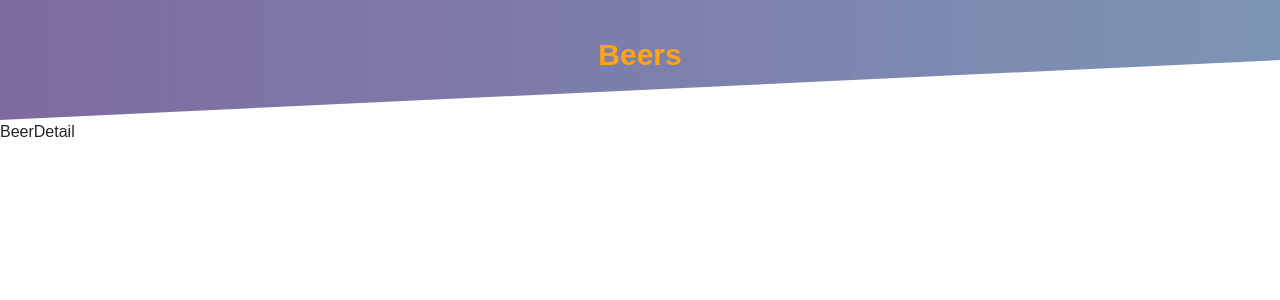
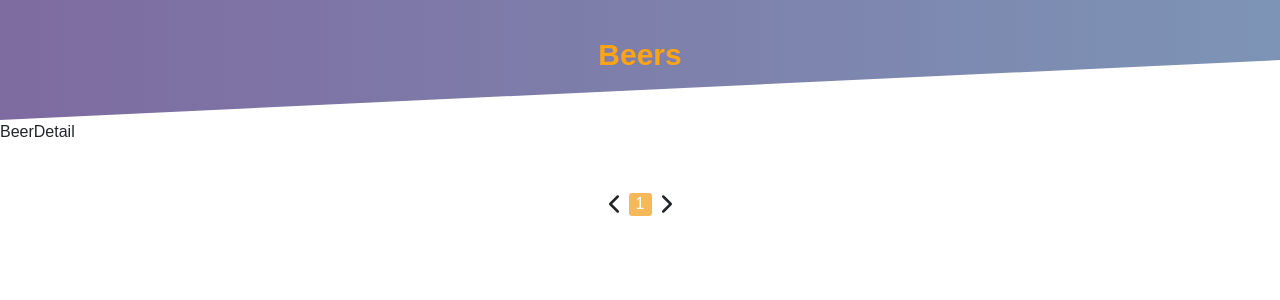
Before and after one commit to grekuu/BeerProject, a React (Create React App) app: page /details/1 in a window 1280 px wide. Shown: the top 300 px of the page. Built offline with nearby package versions, Linux system fonts and the light colour scheme.

Commit message:
feat(Footer): styles

```diff
--- a/package.json
+++ b/package.json
@@ -16,6 +16,7 @@
     "react": "^18.2.0",
     "react-bootstrap": "^2.7.4",
     "react-dom": "^18.2.0",
+    "react-icons": "^4.9.0",
     "react-redux": "^8.1.0",
     "react-router-dom": "^6.13.0",
     "react-scripts": "5.0.1",
--- a/src/App.tsx
+++ b/src/App.tsx
@@ -5,17 +5,19 @@ import Header from './components/Header/Header'
 import Home from './components/Home/Home'
 import BeerDetail from './components/BeerDetail/BeerDetail'
 import PageNotFound from './components/PageNotFound/PageNotFound'
+import Footer from './components/Footer/Footer'
 
 function App() {
     return (
         <>
             <Router>
-                <Header></Header>
+                <Header />
                 <Routes>
                     <Route path="/" element={<Home />}></Route>
                     <Route path="/details/:beerId" element={<BeerDetail />}></Route>
                     <Route path="*" element={<PageNotFound />}></Route>
                 </Routes>
+                <Footer />
             </Router>
         </>
     )
--- /dev/null
+++ b/src/components/Footer/Footer.tsx
@@ -0,0 +1,14 @@
+import './footer.scss'
+import { FiChevronLeft, FiChevronRight } from 'react-icons/fi'
+
+const Footer = () => {
+    return (
+        <div className="footer">
+            <FiChevronLeft className="arrow-icon" />
+            <div className="page-number">1</div>
+            <FiChevronRight className="arrow-icon" />
+        </div>
+    )
+}
+
+export default Footer
--- /dev/null
+++ b/src/components/Footer/footer.scss
@@ -0,0 +1,25 @@
+@mixin flexCenter {
+    display: flex;
+    align-items: center;
+    justify-content: center;
+}
+
+.footer {
+    max-width: 100vw;
+    height: 15vh;
+    @include flexCenter();
+
+    .arrow-icon {
+        font-size: 30px;
+        cursor: pointer;
+    }
+
+    .page-number {
+        width: 23px;
+        height: 23px;
+        border-radius: 3px;
+        color: white;
+        background-color: #f5b959;
+        @include flexCenter();
+    }
+}
```
Also changed, not shown: 1 other file (tests, documents, lock files or other folders).
